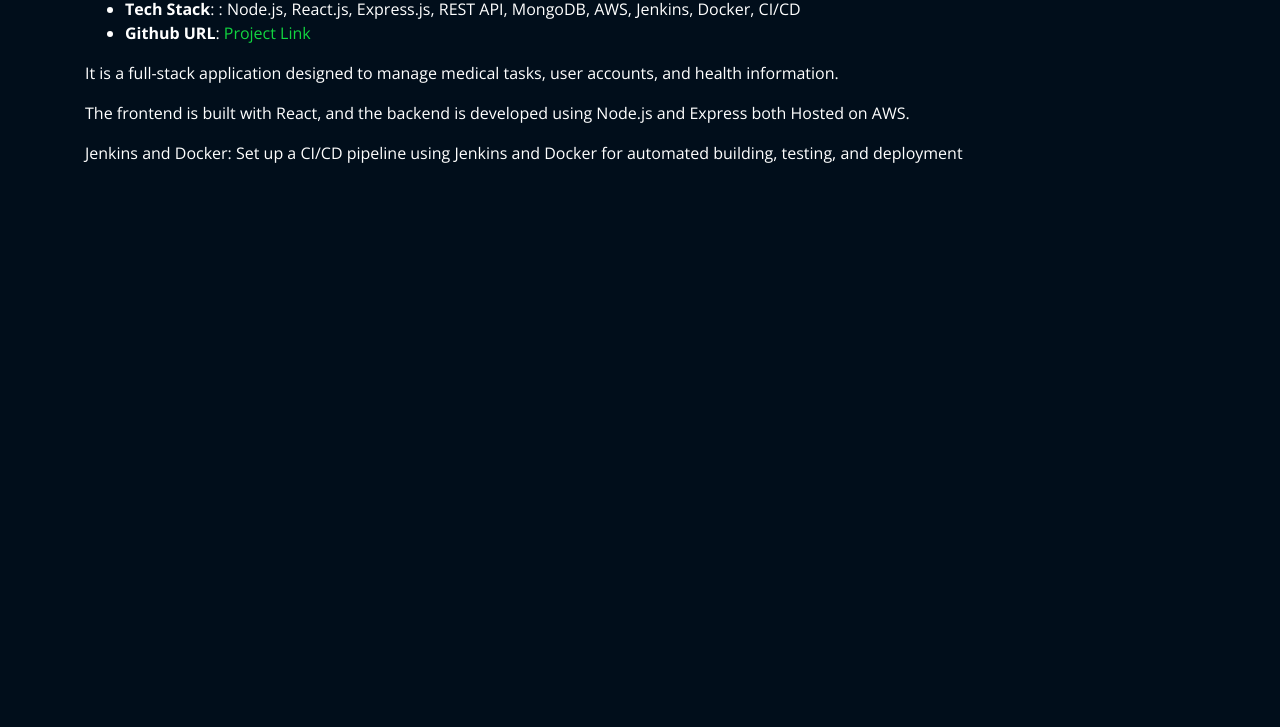
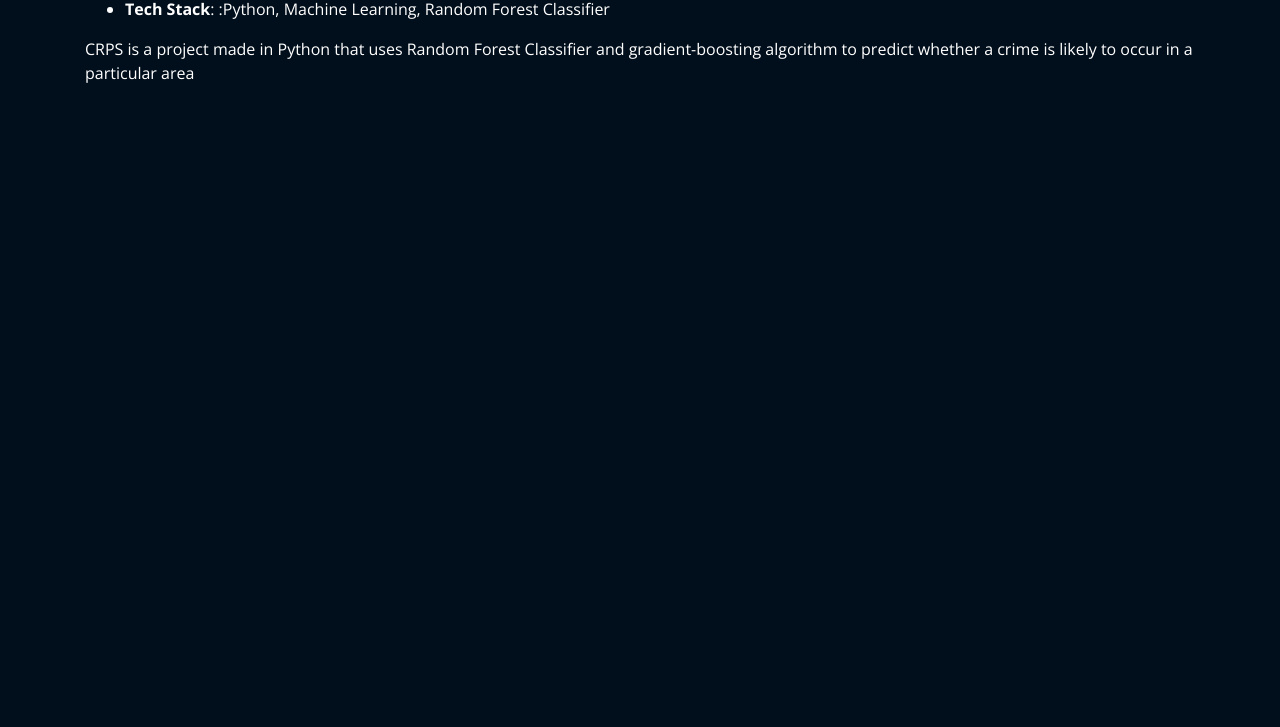
Before and after one commit to sakshidarwey0105/Digital-portfolio, a plain HTML site: page projects/iras.html in a window 1280 px wide. Shown: the part 73-800 px from the top of the page. Drawn offline with nearby package versions, Linux system fonts and the light colour scheme; files whose address does not match are found by name.

Commit message:
Update iras.html

```diff
--- a/projects/iras.html
+++ b/projects/iras.html
@@ -45,18 +45,13 @@
               <br>
               <h2 style="color:#12d640">Medi Track & Health Sync Application</h2>
               <ul>
-                <li><strong>Tech Stack</strong>: : Node.js, React.js, Express.js, REST API, MongoDB, AWS, Jenkins, Docker, CI/CD</li>
-                <li><strong>Github URL</strong>: <a href="https://github.com/nirmaljat/Health_Care.git" target="_blank">Project Link</a></li>
+                <li><strong>Tech Stack</strong>: :Python, Machine Learning, Random Forest Classifier</li>
+
               </ul>
 
               <p>
-                It is a full-stack application designed to manage medical tasks, user accounts, and health information.              </p>
-              </p>
-              <p>
-                The frontend is built with React, and the backend is developed using Node.js and Express both Hosted on AWS.       </p>
-              </p>
-              <p>
-                Jenkins and Docker: Set up a CI/CD pipeline using Jenkins and Docker for automated building, testing, and deployment</p>
+               CRPS is a project made in Python that uses Random Forest Classifier and gradient-boosting algorithm to predict whether a crime is
+ likely to occur in a particular area
               </p>
             </div>
 
```
